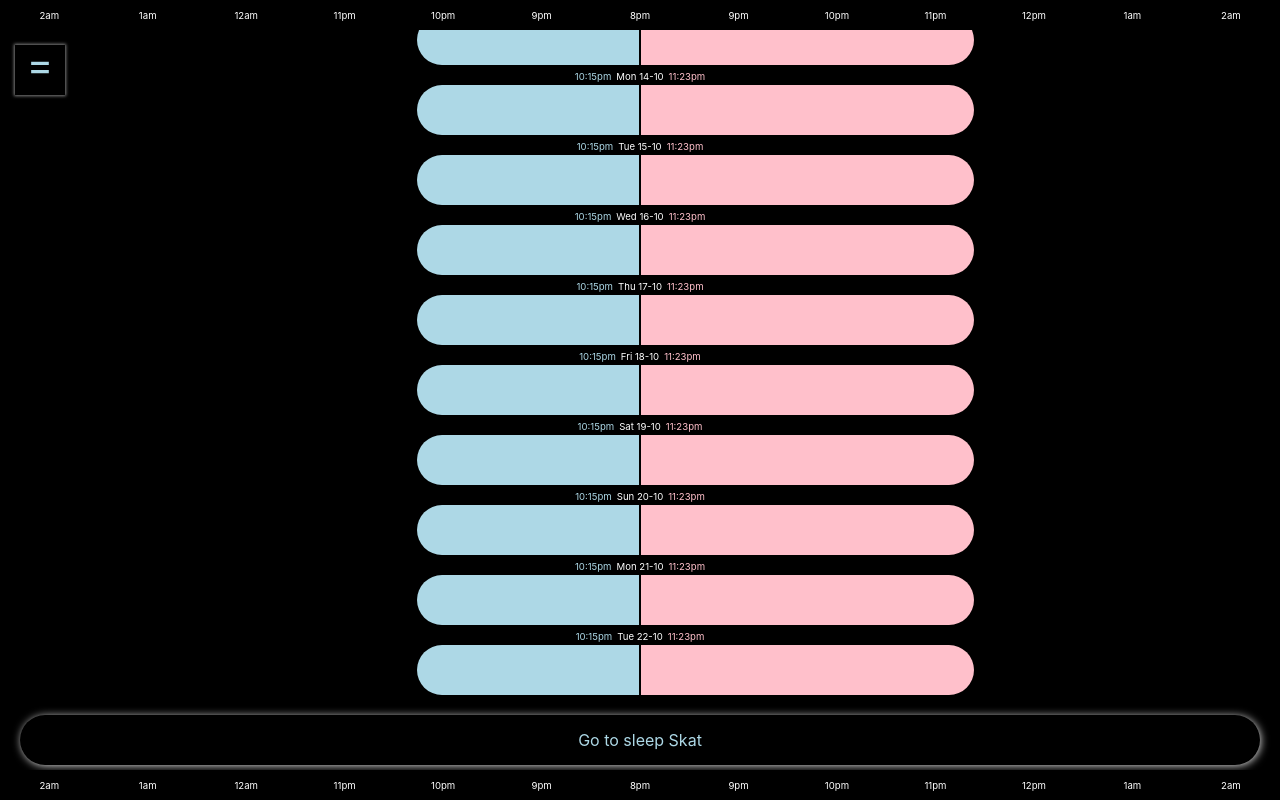
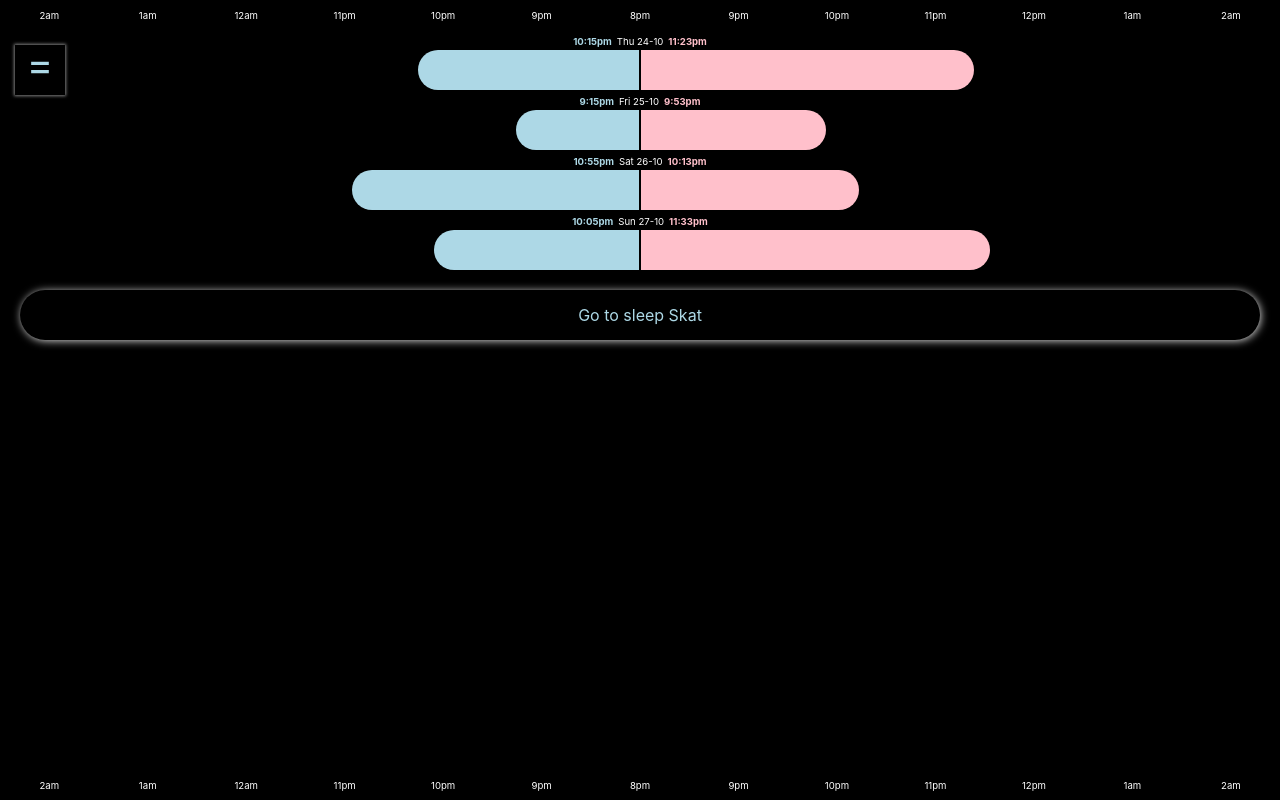
Before and after one commit to BaysheffDev/gotobedskat, a React (Create React App) app: page / in a window 1280 px wide. Built offline with nearby package versions, Linux system fonts and the light colour scheme.

Commit message:
-preparing for api integration -visual adjustments -added double tap to reset current day

```diff
--- a/src/App.css
+++ b/src/App.css
@@ -11,12 +11,15 @@
 }
 .day {
     width: 100%;
-    height: 50px;
+    height: 40px;
     margin-bottom: 5px;
     display: flex;
     justify-content: center;
     margin-top: 20px;
     position: relative;
+}
+.day-container {
+    width: 100%;
 }
 .day.day-today {
     background: #424242;
@@ -35,22 +38,28 @@
   height: 100%;
   margin-left: auto;
   border-radius: 50px 0px 0px 50px;
-  margin-right: 1px;
 }
 .day-level-right {
   height: 100%;
   border-radius: 0px 50px 50px 0px;
-  margin-left: 1px;
 }
 .left, .right {
     width: 50%;
     position: relative;
 }
+.right {
+    margin-left: 1px;
+}
+.left {
+    margin-right: 1px;
+}
 .day-time-left {
     color: lightblue;
+    font-weight: bold;
 }
 .day-time-right {
     color: pink;
+    font-weight: bold;
 }
 
 .today-container {
--- a/src/Components/Grid.js
+++ b/src/Components/Grid.js
@@ -2,12 +2,13 @@ import React, { useState, useEffect, useRef } from 'react';
 import moment from 'moment';
 import Day from './Day.js';
 import Today from './Today.js';
+import data from '../data.js';
 import {calendar} from './helpers.js';
 // import test2 from './helpers.js';
 
 const Grid = () => {
   // const [dates, setTodayDates] = useState(calendar(moment().format('YYYY-MM-DD')));
-  const [datesTimes] = useState(calendar('2019-01-16'));
+  const [datesTimes] = useState(data);
   const bottomRef = useRef(null);
 
   useEffect(() => {
--- a/src/Components/Today.js
+++ b/src/Components/Today.js
@@ -2,13 +2,33 @@ import React, { useState } from 'react';
 import moment from 'moment';
 import { getTime, getBarWidth } from './helpers.js';
 
-const Today = ({ partnerTime}) => {
+const Today = ({ partnerTime }) => {
     const [entered, setEntered] = useState(false);
     const [leftBarWidth, setLeftBarWidth] = useState(5);
-    const [rightBarWidth] = useState(5);
+    const [rightBarWidth] = useState(getBarWidth(partnerTime));
     const [today] = useState(moment().format("ddd DD-MM"));
     const [time, setTime] = useState();
+    // const [count, setCount] = useState(0);
 
+    const updateDay = () => {
+        setEntered(true);
+        setTime(getTime());
+        setLeftBarWidth(getBarWidth(getTime()));
+        console.log("hey");
+    }
+
+    let count = 0;
+
+    const handelDoubleClick = () => {
+        count++;
+        setTimeout(() => {
+            if (count === 2) {
+                updateDay();
+            }
+            count = 0;
+            console.log("has a timeout");
+        }, 300);
+    }
 
     if (entered) {
         return (
@@ -18,18 +38,18 @@ const Today = ({ partnerTime}) => {
                     <div className="day-date-text">{today}</div>
                     <div className="day-time-right">{partnerTime}</div>
                 </div>
-              <div onClick={() => console.log("OK")} className="left">
+              <div onClick={() => handelDoubleClick()} className="left">
                 <div style={{background: "lightblue", width: `${leftBarWidth}%`}} className="day-level-left"></div>
               </div>
               <div className="right">
                 <div style={{background: "pink", width: `${rightBarWidth}%`}} className="day-level-right"></div>
               </div>
             </div>
-        )
+        );
     }
     else {
         return (
-            <div onClick={() => {setTime(getTime()); setEntered(true); setLeftBarWidth(getBarWidth(getTime()))}} className="today-container">
+            <div onClick={() => updateDay()} className="today-container">
                 <div className="today">Go to sleep Skat</div>
             </div>
         );
--- /dev/null
+++ b/src/data.js
@@ -0,0 +1,24 @@
+const data = [
+    {
+        date: "2019-10-24",
+        userTime: "10:15pm",
+        partnerTime: "11:23pm"
+    },
+    {
+        date: "2019-10-25",
+        userTime: "9:15pm",
+        partnerTime: "9:53pm"
+    },
+    {
+        date: "2019-10-26",
+        userTime: "10:55pm",
+        partnerTime: "10:13pm"
+    },
+    {
+        date: "2019-10-27",
+        userTime: "10:05pm",
+        partnerTime: "11:33pm"
+    },
+]
+
+export default data;
```
